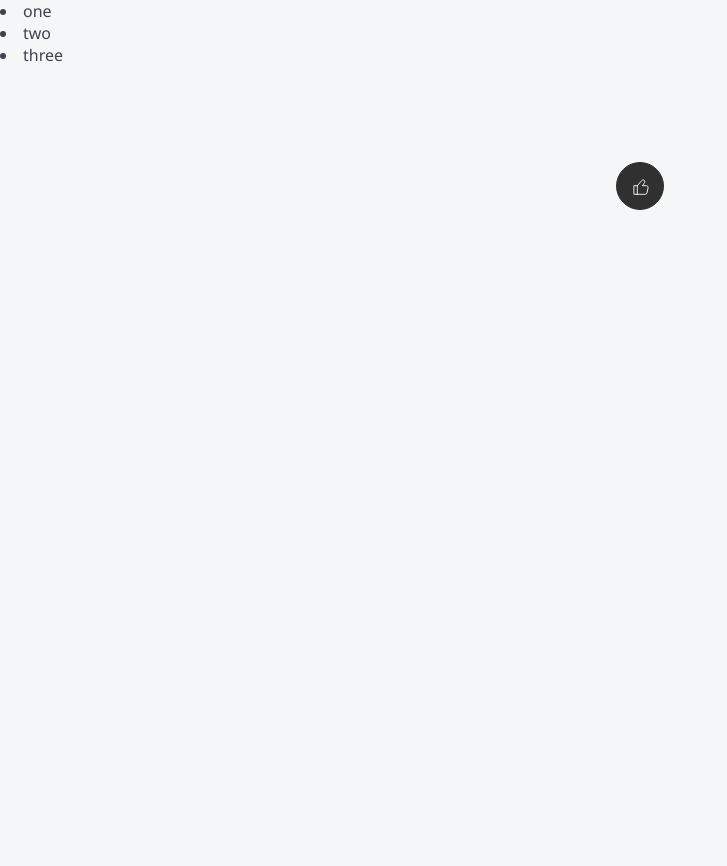
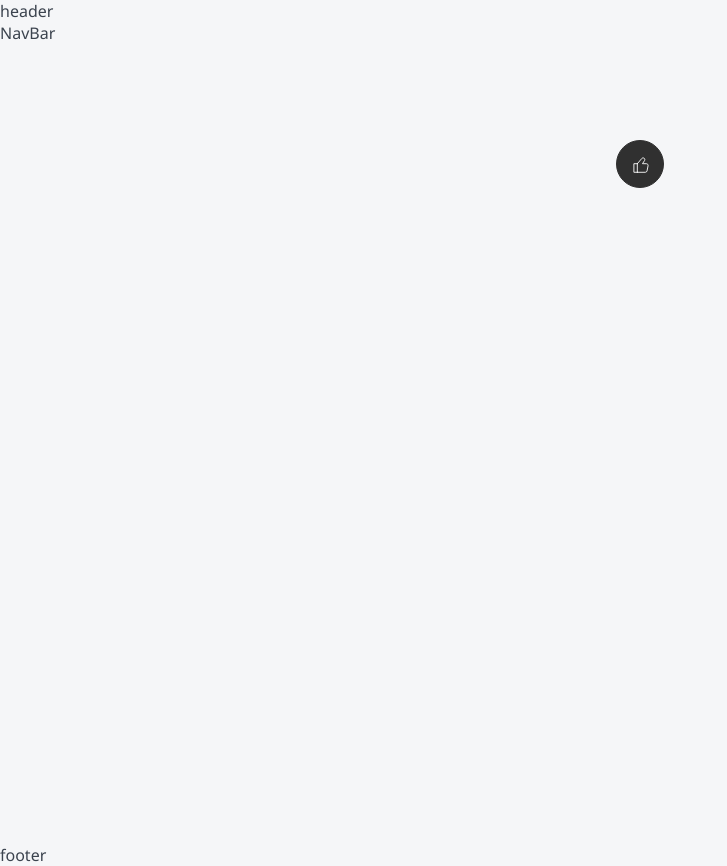
Before and after one commit to EgorLepskii/react-project, a Next.js app: page / in a window 1280 px wide. Shown: the whole page, without its empty margins (0-727 px from the left). Built offline with nearby package versions, Linux system fonts and the light colour scheme.

Commit message:
Footer, header and nav bar completed

```diff
--- a/app/layout.tsx
+++ b/app/layout.tsx
@@ -1,6 +1,9 @@
 import './globals.css';
 import type { Metadata } from 'next';
 import {Noto_Sans,} from 'next/font/google';
+import Header from "@/components/Header/Header";
+import NavBar from "@/components/NavBar/NavBar";
+import Footer from "@/components/Footer/Footer";
 
 const notoSans = Noto_Sans({
   variable: '--noto-sans-font',
@@ -23,12 +26,10 @@ export default function RootLayout({
   return (
     <html lang="ru">
       <body className={notoSans.className}>
-      <div>
-        <li>one</li>
-        <li>two</li>
-        <li>three</li>
-      </div>
+      <Header/>
+      <NavBar/>
       {children}
+      <Footer/>
       </body>
     </html>
   );
--- /dev/null
+++ b/components/Footer/Footer.props.ts
@@ -0,0 +1,3 @@
+import {DetailedHTMLProps, HTMLAttributes} from "react";
+
+export interface FooterProps extends DetailedHTMLProps<HTMLAttributes<HTMLDivElement>, HTMLDivElement> {}
--- /dev/null
+++ b/components/Footer/Footer.tsx
@@ -0,0 +1,12 @@
+import React from 'react';
+import {FooterProps} from "@/components/Footer/Footer.props";
+
+const Footer = ({}: FooterProps) => {
+    return (
+        <div>
+            footer
+        </div>
+    );
+};
+
+export default Footer;
--- /dev/null
+++ b/components/Header/Header.props.ts
@@ -0,0 +1,3 @@
+import {DetailedHTMLProps, HTMLAttributes} from "react";
+
+export interface HeaderProps extends DetailedHTMLProps<HTMLAttributes<HTMLDivElement>, HTMLDivElement> {}
--- /dev/null
+++ b/components/Header/Header.tsx
@@ -0,0 +1,12 @@
+import React from 'react';
+import {HeaderProps} from "@/components/Header/Header.props";
+
+const Header = ({}: HeaderProps) => {
+    return (
+        <div>
+            header
+        </div>
+    );
+};
+
+export default Header;
--- /dev/null
+++ b/components/NavBar/NavBar.props.ts
@@ -0,0 +1,3 @@
+import {DetailedHTMLProps, HTMLAttributes} from "react";
+
+export interface NavBarProps extends DetailedHTMLProps<HTMLAttributes<HTMLDivElement>, HTMLDivElement> {}
--- /dev/null
+++ b/components/NavBar/NavBar.tsx
@@ -0,0 +1,12 @@
+import React from 'react';
+import {NavBarProps} from "@/components/NavBar/NavBar.props";
+
+const NavBar = ({} : NavBarProps) => {
+    return (
+        <div>
+            NavBar
+        </div>
+    );
+};
+
+export default NavBar;
```
Also changed, not shown: components/Footer/Footer.module.css (added), components/Header/Header.module.css (added), components/NavBar/NavBar.module.css (added).
